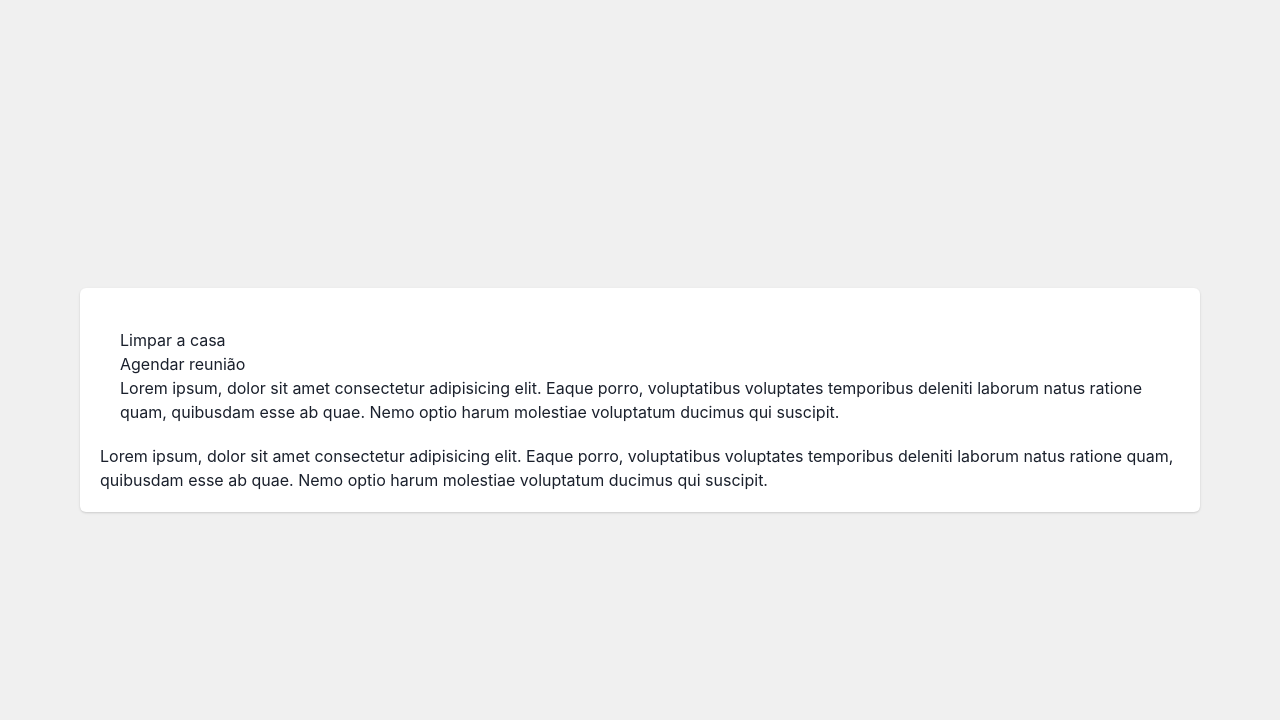
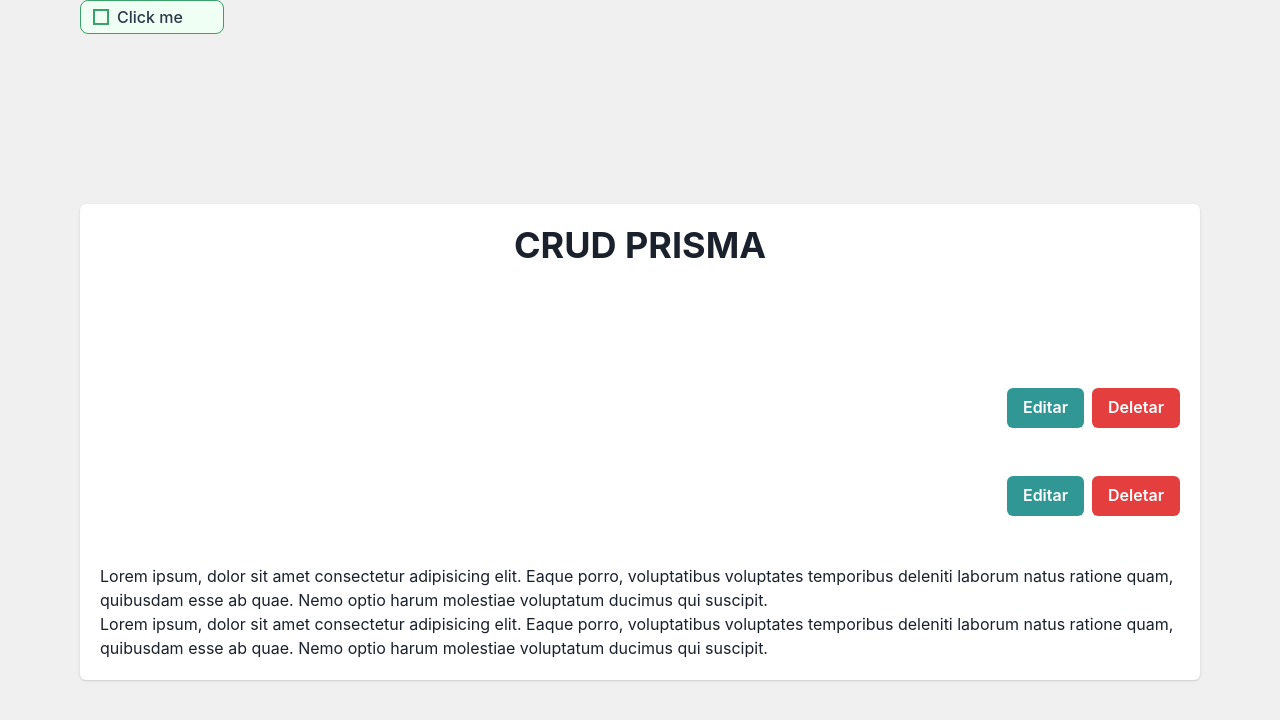
Before and after one commit to adrian0-0/prisma-project, a React (Vite) app: page / in a window 1280 px wide. Shown: the top 720 px of the page. Built offline with nearby package versions, Linux system fonts and the light colour scheme.

Commit message:
feat: checkbox

```diff
--- a/src/App.jsx
+++ b/src/App.jsx
@@ -1,5 +1,19 @@
-import { Box, Flex, Card, CardBody, Text, CardHeader } from "@chakra-ui/react";
-
+import {
+  Box,
+  Flex,
+  Card,
+  CardBody,
+  Text,
+  CardHeader,
+  Button,
+  ButtonGroup,
+  HStack,
+  Heading,
+  Input,
+  FormLabel,
+} from "@chakra-ui/react";
+import { AiOutlineEdit, AiOutlineDelete } from "react-icons/ai";
+import { useCheckbox } from "@chakra-ui/react";
 const arrayTodos = [
   { name: "Limpar a casa", status: false },
   { name: "Agendar reunião", status: false },
@@ -10,9 +24,28 @@
     <Box>
       {todos.map((todos) => {
         return (
-          <Box>
-            <Text>{todos.name}</Text>
-          </Box>
+          <HStack mb={{ base: "1.5rem", md: "2rem", lg: "3rem" }}>
+            <Box w={"full"}>
+              {/* <Checkbox
+                size="md"
+                colorScheme="blue"
+                defaultIsChecked
+                borderStyle={"groove"}
+                css={`
+                  > span:first-of-type {
+                    box-shadow: unset;
+                  }
+                `}
+              >
+                {todos.name}
+              </Checkbox> */}
+              {/* <CustomCheckbox /> */}
+            </Box>
+            <ButtonGroup>
+              <Button colorScheme="teal">Editar</Button>
+              <Button colorScheme="red">Deletar</Button>
+            </ButtonGroup>
+          </HStack>
         );
       })}
       <Text>
@@ -26,9 +59,49 @@
 };
 
 function App() {
+  const CustomCheckbox = (props) => {
+    const { state, getCheckboxProps, getInputProps, getLabelProps, htmlProps } =
+      useCheckbox(props);
+
+    return (
+      <FormLabel
+        display="flex"
+        flexDirection="row"
+        alignItems="center"
+        gridColumnGap={2}
+        maxW="36"
+        bg="green.50"
+        border="1px solid"
+        borderColor="green.500"
+        rounded="lg"
+        px={3}
+        py={1}
+        cursor="pointer"
+        {...htmlProps}
+      >
+        <Input {...getInputProps()} hidden />
+        <Flex
+          alignItems="center"
+          justifyContent="center"
+          border="2px solid"
+          borderColor="green.500"
+          w={4}
+          h={4}
+          {...getCheckboxProps()}
+        >
+          {state.isChecked && <Box w={2} h={2} bg="green.500" />}
+        </Flex>
+        <Text color="gray.700" {...getLabelProps()}>
+          Click me
+        </Text>
+      </FormLabel>
+    );
+  };
+
   return (
     <>
       <Box mx={{ base: "1rem", md: "2rem", lg: "5rem" }}>
+        <CustomCheckbox />
         <Flex
           w={"100%"}
           h="100svh"
@@ -36,10 +109,13 @@
           alignItems={"center"}
         >
           <Card>
+            <CardHeader mb={{ lg: "5rem", md: "3rem", base: "2rem" }}>
+              <Heading textAlign={"center"} fontSize={"4xl"}>
+                CRUD PRISMA
+              </Heading>
+            </CardHeader>
             <CardBody>
-              <CardHeader>
-                <Todos todos={arrayTodos} />
-              </CardHeader>
+              <Todos todos={arrayTodos} />
               <Text>
                 Lorem ipsum, dolor sit amet consectetur adipisicing elit. Eaque
                 porro, voluptatibus voluptates temporibus deleniti laborum natus
--- a/src/style/app.css
+++ b/src/style/app.css
@@ -1,3 +1,134 @@
 body {
   background-color: rgb(240, 240, 240) !important;
 }
+
+* {
+  box-sizing: border-box;
+  padding: 0;
+  margin: 0;
+}
+
+html,
+body,
+div,
+span,
+applet,
+object,
+iframe,
+h1,
+h2,
+h3,
+h4,
+h5,
+h6,
+p,
+blockquote,
+pre,
+a,
+abbr,
+acronym,
+address,
+big,
+cite,
+code,
+del,
+dfn,
+em,
+img,
+ins,
+kbd,
+q,
+s,
+samp,
+small,
+strike,
+strong,
+sub,
+sup,
+tt,
+var,
+b,
+u,
+i,
+center,
+dl,
+dt,
+dd,
+ol,
+ul,
+li,
+fieldset,
+form,
+label,
+legend,
+table,
+caption,
+tbody,
+tfoot,
+thead,
+tr,
+th,
+td,
+article,
+aside,
+canvas,
+details,
+embed,
+figure,
+figcaption,
+footer,
+header,
+hgroup,
+menu,
+nav,
+output,
+ruby,
+section,
+summary,
+time,
+mark,
+audio,
+video {
+  margin: 0;
+  padding: 0;
+  border: 0;
+  font-size: 100%;
+  font: inherit;
+  vertical-align: baseline;
+}
+
+article,
+aside,
+details,
+figcaption,
+figure,
+footer,
+header,
+hgroup,
+menu,
+nav,
+section {
+  display: block;
+}
+body {
+  line-height: 1;
+}
+ol,
+ul {
+  list-style: none;
+}
+blockquote,
+q {
+  quotes: none;
+}
+blockquote:before,
+blockquote:after,
+q:before,
+q:after {
+  content: "";
+  content: none;
+}
+table {
+  border-collapse: collapse;
+  border-spacing: 0;
+}
```
Also changed, not shown: 1 other file (tests, documents, lock files or other folders).
